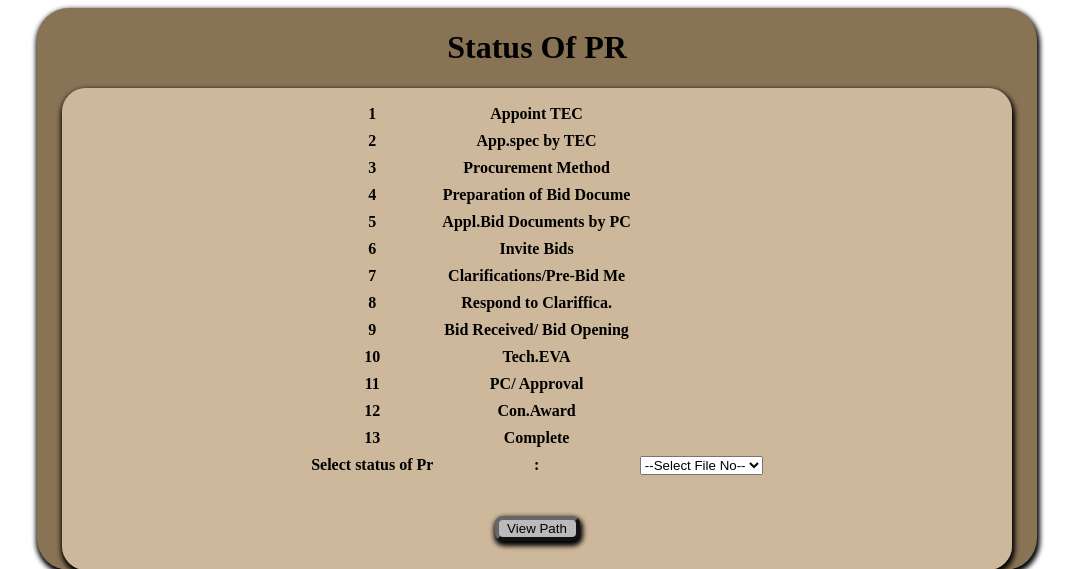
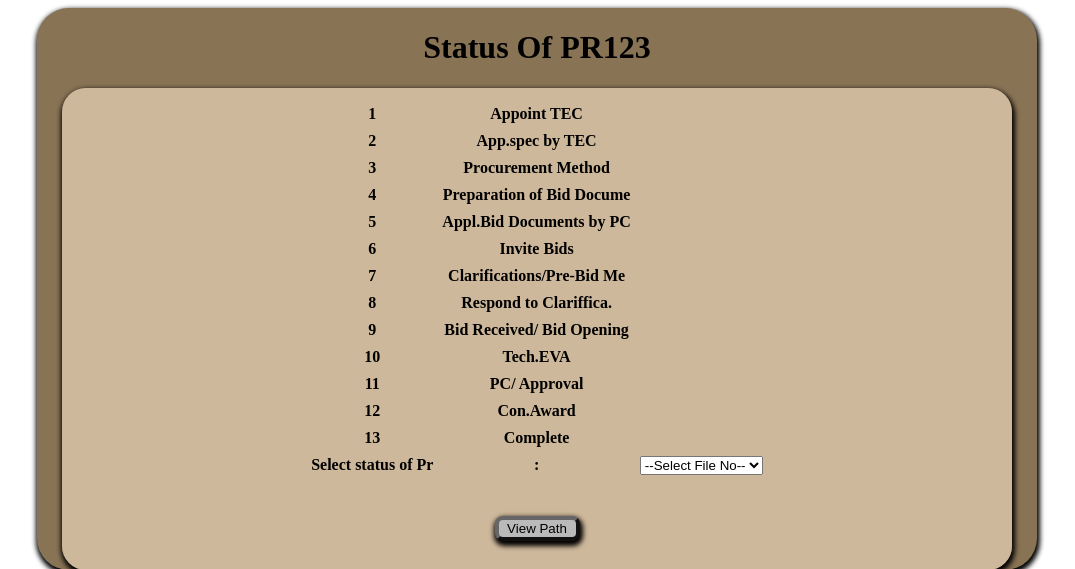
Before and after one commit to Mihirangi/ACCIMT_PMS, a PHP site: page /status_pr.php in a window 1280 px wide. Shown: the top 569 px of the page, without its empty margins (103-1178 px from the left). Run offline with PHP 8.4, Linux system fonts and the light colour scheme; data comes from the database, SQL or seed files in the repository.

Commit message:
modified status_pr

```diff
--- a/status_pr.php
+++ b/status_pr.php
@@ -43,7 +43,7 @@
 <table align="center" class="searchResults">
 		<table align="center" width="95%" id="wrapped2"  border="0" cellpadding="10" cellspacing="1">
 			<caption>
-			<h1>Status Of PR</h1></caption>
+			<h1>Status Of PR123</h1></caption>
 				<tr>
 					<th>
 					<table align="center"  border="0" cellpadding="4" cellspacing="1" style="color:#000000">
```
